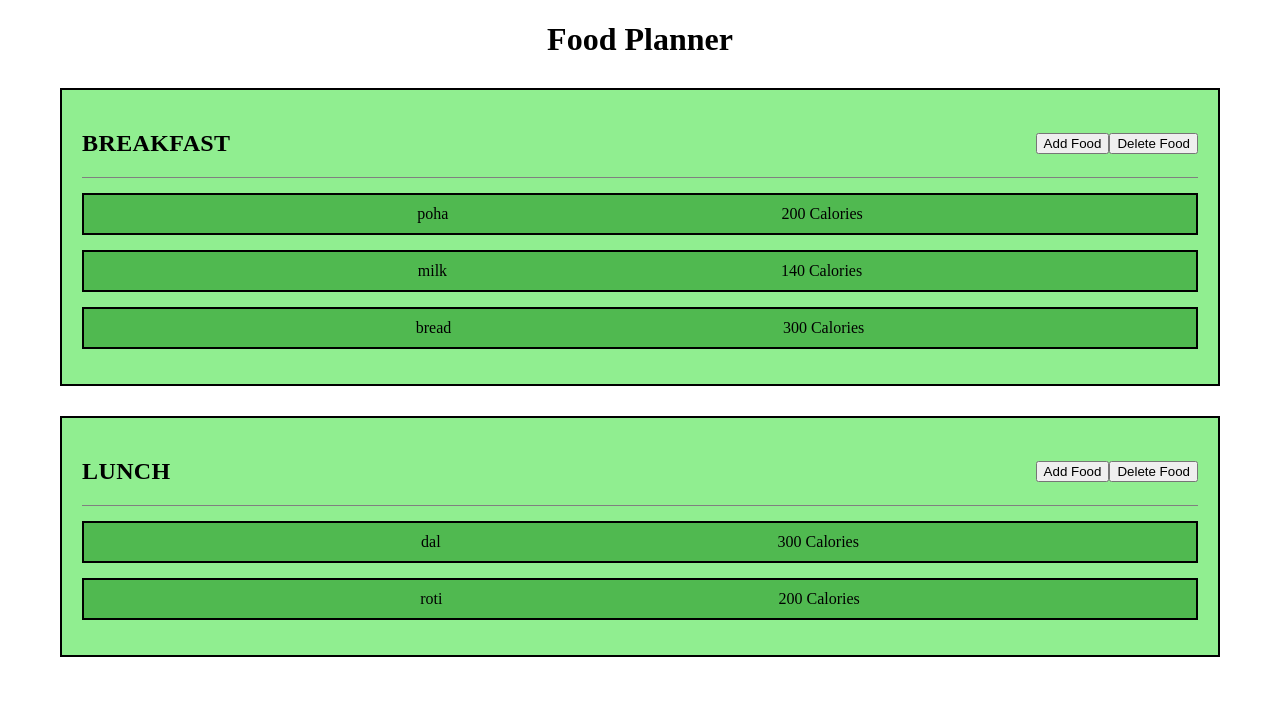
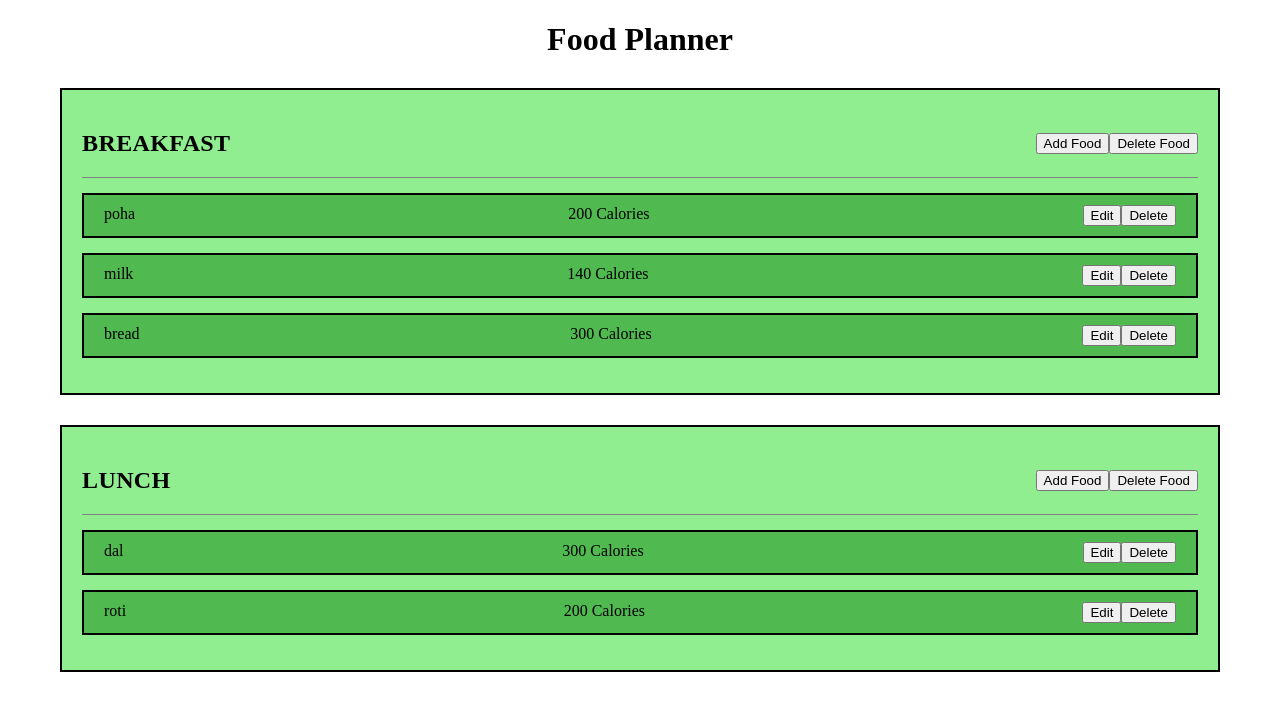
Before and after one commit to ajaybirbal/dragdrop-foodplanner, a React (Create React App) app: page / in a window 1280 px wide. Shown: the top 710 px of the page. Built offline with nearby package versions, Linux system fonts and the light colour scheme.

Commit message:
Added buttons

```diff
--- a/src/components/FoodItem.jsx
+++ b/src/components/FoodItem.jsx
@@ -3,6 +3,15 @@ import styles from './../styles/fooditem.module.css'
 import { Draggable } from 'react-beautiful-dnd'
 
 const FoodItem = ({ item, index }) => {
+
+    const editItem = e => {
+        e.preventDefaukt();
+    }
+
+    const deleteItem = e => {
+        e.preventDefaukt();
+    }
+
     return (
         <Draggable key={item.id} draggableId={item.id} index={index}>
             {provided => (
@@ -19,6 +28,10 @@ const FoodItem = ({ item, index }) => {
                         <span>
                             {item.calories} Calories
                         </span>
+                        <div>
+                            <button onClick={editItem}>Edit</button>
+                            <button onClick={deleteItem}>Delete</button>
+                        </div>
                     </div>
                 </div>
             )}
--- a/src/styles/fooditem.module.css
+++ b/src/styles/fooditem.module.css
@@ -1,11 +1,11 @@
 .itemContainer {
     background-color: rgb(80, 185, 80);
-    padding: 10px 0;
+    padding: 10px 20px;
     margin: 15px 0;
     border: 2px solid black;
 }
 
 .itemContainer div {
     display: flex;
-    justify-content: space-evenly;
+    justify-content: space-between;
 }
```
